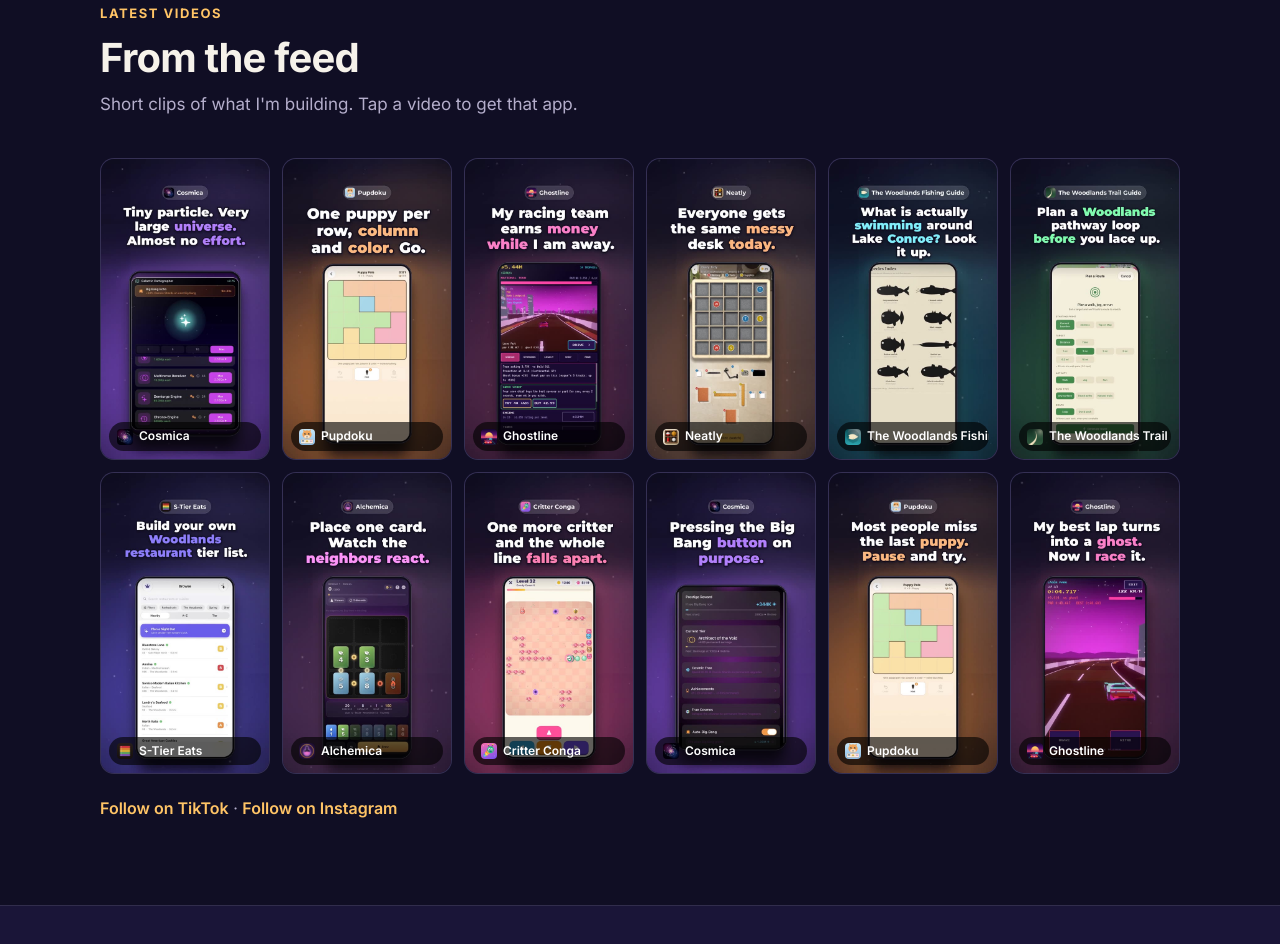
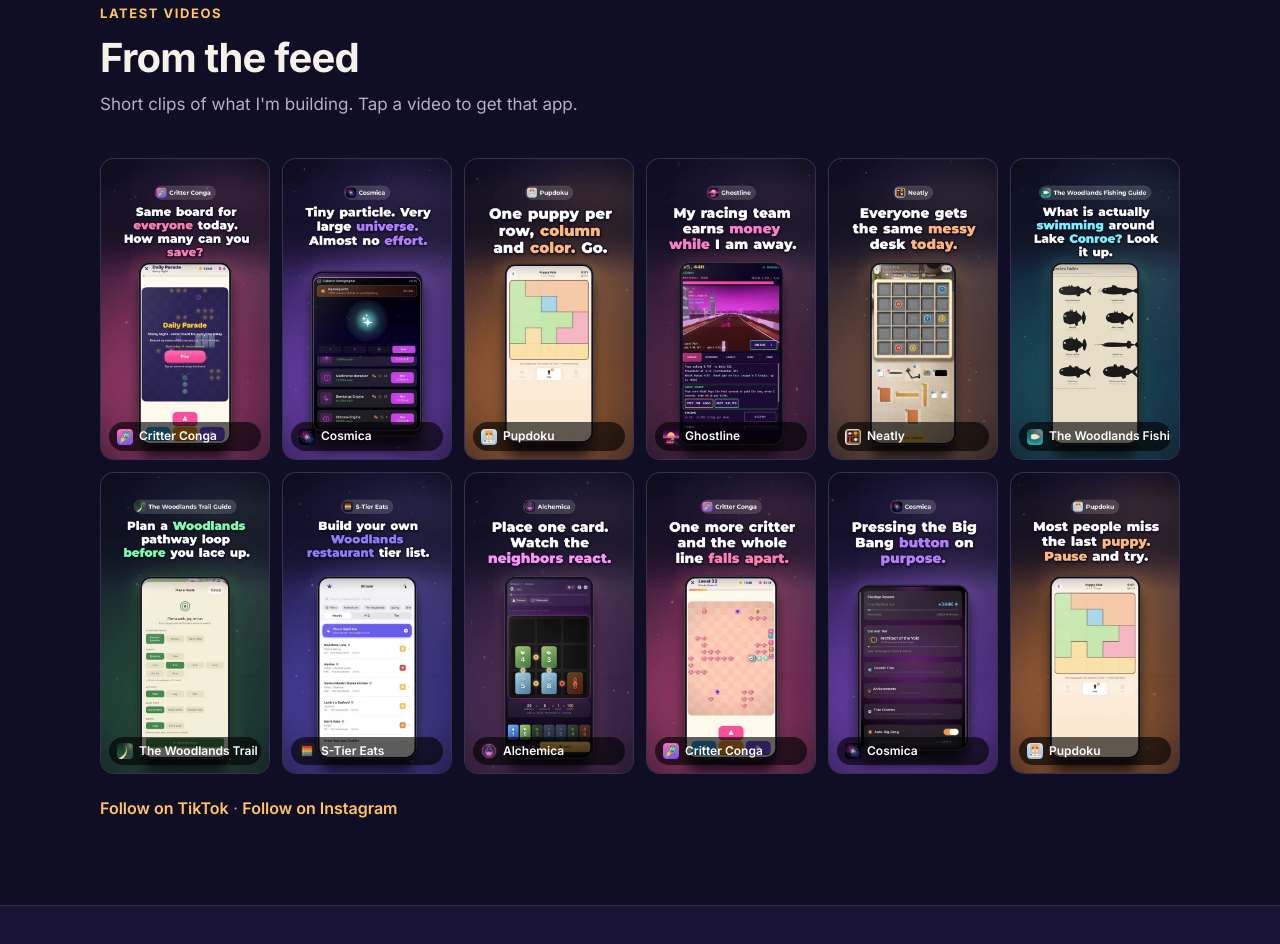
Before and after one commit to Compo-CF/afterhoursdevstudio, a plain HTML site: page index.html in a window 1280 px wide. Shown: the part 2141-3085 px from the top of the page. Drawn offline with Linux system fonts and the light colour scheme.

Commit message:
Update feed

```diff
--- a/index.html
+++ b/index.html
@@ -333,6 +333,10 @@
           <p class="lede">Short clips of what I'm building. Tap a video to get that app.</p>
         </div>
         <div class="grid">
+          <a class="tile" href="https://apps.apple.com/us/app/id6817339425?ct=afterhours_feed">
+            <img src="feed/2026-11-18-1900-afterhoursdevstudio-critter-conga.jpg" alt="Same board for everyone today. How many can you save?" loading="lazy">
+            <span class="tag"><img src="icons/critter-conga.png" alt="">Critter Conga</span>
+          </a>
           <a class="tile" href="https://apps.apple.com/us/app/id6784340038?ct=afterhours_feed">
             <img src="feed/2026-11-18-1130-afterhoursdevstudio-cosmica.jpg" alt="Tiny particle. Very large universe. Almost no effort." loading="lazy">
             <span class="tag"><img src="icons/cosmica.png" alt="">Cosmica</span>
@@ -377,10 +381,6 @@
             <img src="feed/2026-11-13-1130-afterhoursdevstudio-pupdoku.jpg" alt="Most people miss the last puppy. Pause and try." loading="lazy">
             <span class="tag"><img src="icons/pupdoku.png" alt="">Pupdoku</span>
           </a>
-          <a class="tile" href="https://apps.apple.com/us/app/id6830660705?ct=afterhours_feed">
-            <img src="feed/2026-11-12-1900-afterhoursdevstudio-ghostline.jpg" alt="My best lap turns into a ghost. Now I race it." loading="lazy">
-            <span class="tag"><img src="icons/ghostline.png" alt="">Ghostline</span>
-          </a>
         </div>
         <p class="more"><a href="https://www.tiktok.com/@afterhoursdevstudio">Follow on TikTok</a> &middot; <a href="https://www.instagram.com/afterhoursdevstudio/">Follow on Instagram</a></p>
       </div>
```
Also changed, not shown: feed/2026-11-18-1900-afterhoursdevstudio-critter-conga.jpg (added).
